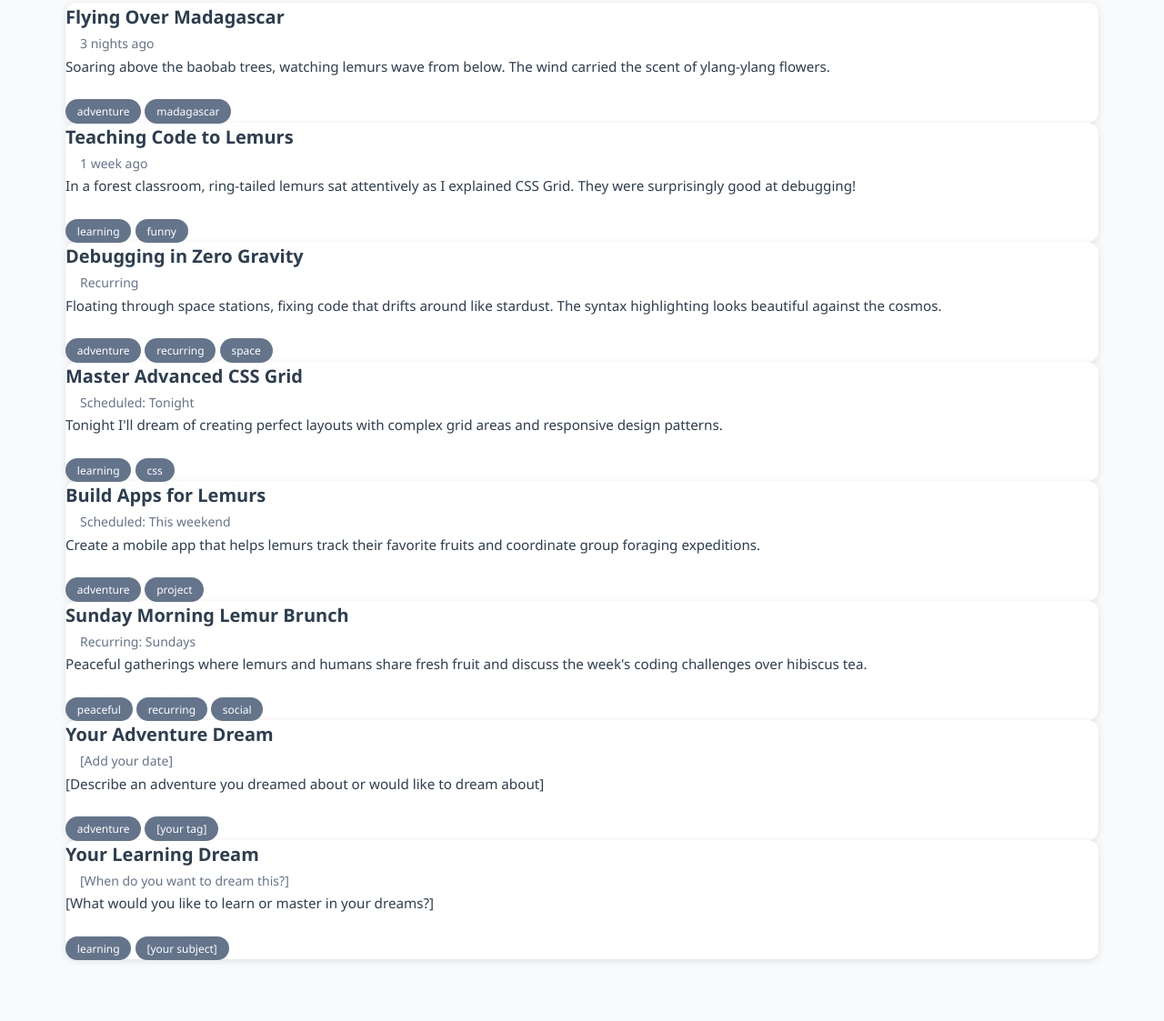
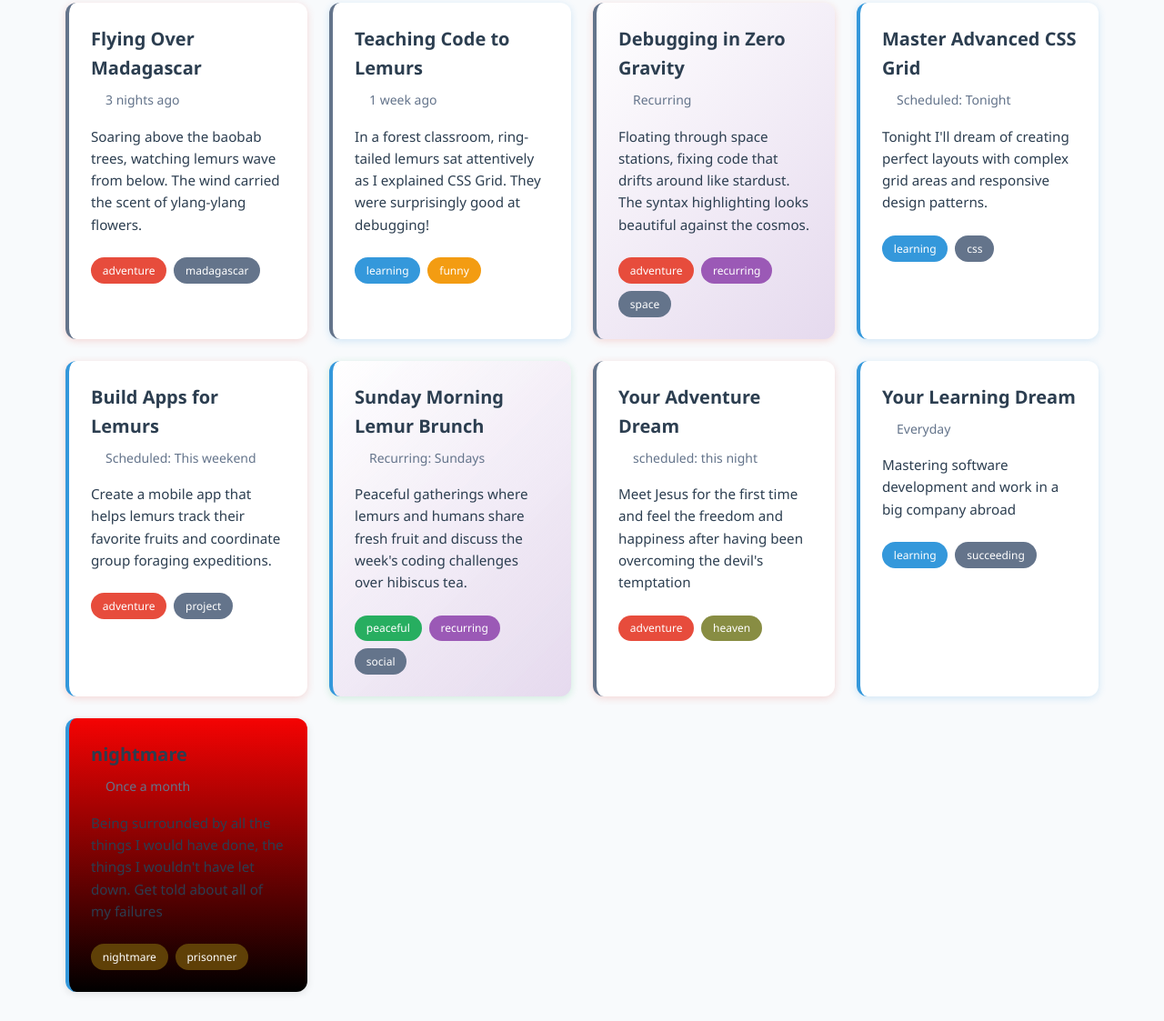
Before and after one commit to NicolasVelomaro/w2_css_transition_followup, a plain HTML site: page index.html in a window 1280 px wide. Shown: the part 177-1300 px from the top of the page at 91% size. Before the commit the page ends 1264 px from the top, so only its background shows below. Drawn offline with Linux system fonts and the light colour scheme.

Commit message:
completed transition followup

```diff
--- a/css/styles.css
+++ b/css/styles.css
@@ -103,9 +103,9 @@ body {
 /* TODO: Complete the .dreams-grid styles below */
 .dreams-grid {
   /* Uncomment and experiment with these grid properties: */
-  /* display: grid; */
-  /* grid-template-columns: repeat(auto-fit, minmax(300px, 1fr)); */
-  /* gap: var(--grid-gap); */
+  display: grid;
+  grid-template-columns: repeat(auto-fit, minmax(250px, 1fr));
+  gap: var(--grid-gap);
 
   /*
     💡 Questions to explore:
@@ -129,10 +129,10 @@ body {
   box-shadow: 0 2px 8px rgba(0, 0, 0, 0.1);
 
   /* TODO: Add padding using our CSS custom property */
-  /* padding: var(--card-padding); */
+  padding: var(--card-padding);
 
   /* We'll add transitions here in Phase 3! */
-  /* cursor: pointer; */
+  cursor: pointer;
 
   /*
     🔍 Box Model Exploration:
@@ -153,19 +153,19 @@ body {
 /* Past dreams get a subtle left border */
 .past-dream {
   /* TODO: Add a subtle left border */
-  /* border-left: 4px solid var(--text-secondary); */
+  border-left: 4px solid var(--text-secondary);
 }
 
 /* Future dreams get a different border treatment */
 .future-dream {
   /* TODO: Add a left border with a different color */
-  /* border-left: 4px solid var(--learning-color); */
+  border-left: 4px solid var(--learning-color);
 }
 
 /* Recurring dreams get special styling */
 .recurring-dream {
   /* TODO: Add a subtle background tint for recurring dreams */
-  /* background: linear-gradient(135deg, var(--card-bg) 0%, rgba(155, 89, 182, 0.2) 100%); */
+   background: linear-gradient(135deg, var(--card-bg) 0%, rgba(155, 89, 182, 0.2) 100%);
 }
 
 /* ==========================================================================
@@ -207,12 +207,12 @@ body {
 
 .dream-header {
   /* TODO: Create a flexible header layout */
-  /* display: flex; */
-  /* flex-wrap: wrap; */
-  /* justify-content: space-between; */
-  /* align-items: baseline; */
-  /* gap: 0.5rem; */
-  /* margin-bottom: 1rem; */
+   display: flex;
+   flex-wrap: wrap;
+   justify-content: space-between;
+   align-items: baseline;
+   gap: 0.5rem;
+   margin-bottom: 1rem;
 
   /*
     🔍 Flexbox Exploration:
@@ -271,9 +271,11 @@ body {
 
 .dream-tags {
   /* TODO: Create a flexible tag container */
-  /* display: flex; */
-  /* flex-wrap: wrap; */
-  /* gap: 0.5rem; */
+  display: flex;
+   flex-wrap: wrap;
+
+   gap: 0.5rem;
+
 
   /*
     🔍 Flex Wrap Exploration:
@@ -321,36 +323,36 @@ body {
    ========================================================================== */
 
 /* Adventure dreams - bold and energetic */
-.adventure .tag {
+.adventure {
   background: var(--adventure-color);
 }
 
 /* Learning dreams - calm and focused */
-.learning .tag {
+.learning {
   background: var(--learning-color);
 }
 
 /* Peaceful dreams - gentle and soothing */
-.peaceful .tag {
+.peaceful {
   background: var(--peaceful-color);
 }
 
 /* Funny dreams - bright and playful */
-.funny .tag {
+.funny {
   background: var(--funny-color);
 }
 
 /* Recurring dreams - mysterious and special */
-.recurring .tag {
+.recurring {
   background: var(--recurring-color);
 }
 
 /* TODO: Experiment with your own dream type colors! */
-/*
-.your-dream-type.tag {
-    background: #your-color-here;
+
+.heaven {
+    background: rgb(136, 141, 67);
 }
-*/
+
 
 /* ==========================================================================
    🎯 TASK 7: Enhanced Card Styling Based on Dream Types
@@ -362,19 +364,19 @@ body {
 /* Adventure dreams get a subtle accent */
 .adventure-dream {
   /* TODO: Add a subtle box-shadow with the adventure color */
-  /* box-shadow: 0 2px 8px rgba(231, 76, 60, 0.2); */
+  box-shadow: 0 2px 8px rgba(231, 76, 60, 0.2);
 }
 
 /* Learning dreams get a different accent */
 .learning-dream {
   /* TODO: Add a subtle box-shadow with the learning color */
-  /* box-shadow: 0 2px 8px rgba(52, 152, 219, 0.2); */
+  box-shadow: 0 2px 8px rgba(52, 152, 219, 0.2);
 }
 
 /* Peaceful dreams get their own treatment */
 .peaceful-dream {
   /* TODO: Add a subtle box-shadow with the peaceful color */
-  /* box-shadow: 0 2px 8px rgba(39, 174, 96, 0.2); */
+  box-shadow: 0 2px 8px rgba(39, 174, 96, 0.2);
 }
 
 /*
@@ -437,7 +439,7 @@ body {
 .dream-card {
   /* Add transition to the base element (not the :hover state!) */
   /* TODO: Uncomment the transition below */
-  /* transition: transform var(--transition-smooth), box-shadow var(--transition-smooth); */
+  transition: transform var(--transition-smooth), box-shadow var(--transition-smooth);
 
   /*
     🔍 Why transitions go on the base element:
@@ -449,8 +451,8 @@ body {
 
 .dream-card:hover {
   /* TODO: Add hover effects */
-  /* transform: translateY(-4px); */
-  /* box-shadow: 0 8px 25px rgba(0, 0, 0, 0.15); */
+  transform: translateY(-10px);
+  box-shadow: 0 8px 25px rgba(0, 0, 0, 0.15);
 
   /*
     🔍 Transform vs Layout Properties:
@@ -462,12 +464,12 @@ body {
 
 .dream-title {
   /* TODO: Make the color of the title transition */
-  /* transition: color var(--transition-quick); */
+  transition: color var(--transition-quick);
 }
 
 .dream-card.dream-title {
   /* TODO: Make titles slightly more prominent on hover */
-  /* color: var(--learning-color); */
+  color: var(--learning-color);
 
   /*
     🔍 Nested Element Transitions:
@@ -487,13 +489,13 @@ body {
 .tag {
   /* Add transitions to tags for smooth color changes */
   /* TODO: Add transition for smooth tag interactions */
-  /* transition: background-color var(--transition-quick), transform var(--transition-quick); */
+  transition: background-color var(--transition-quick), transform var(--transition-quick);
 }
 
 .tag:hover {
   /* TODO: Make tags more prominent when hovered */
-  /* transform: scale(1.05); */
-  /* cursor: pointer; */
+  transform: scale(1.05);
+  cursor: pointer;
 
   /*
     🔍 Scale Transform:
@@ -504,14 +506,14 @@ body {
 }
 
 /* Specific hover effects for different tag types */
-.adventure.tag:hover {
+.adventure:hover {
   /* TODO: Adventure tags get more vibrant on hover */
-  /* background-color: #c0392b; */ /* Darker adventure color */
+  background-color: #c0392b; /* Darker adventure color */
 }
 
-.learning.tag:hover {
+.learning:hover {
   /* TODO: Learning tags get more vibrant on hover */
-  /* background-color: #2980b9; */ /* Darker learning color */
+  background-color: #2980b9;  /* Darker learning color */
 }
 
 /* ==========================================================================
@@ -524,22 +526,22 @@ body {
 /* Adventure dreams: Bold, energetic movements */
 .adventure-dream:hover {
   /* TODO: Adventure dreams get more dramatic effects */
-  /* transform: translateY(-6px) scale(1.02); */
-  /* box-shadow: 0 12px 30px rgba(231, 76, 60, 0.2); */
+  transform: translateY(-6px) scale(1.02);
+  box-shadow: 0 12px 30px rgba(231, 76, 60, 0.2);
 }
 
 /* Learning dreams: Gentle, focused interactions */
 .learning-dream:hover {
   /* TODO: Learning dreams get subtle, calm effects */
-  /* transform: translateY(-3px); */
-  /* box-shadow: 0 6px 20px rgba(52, 152, 219, 0.2); */
+  transform: translateY(-3px);
+  box-shadow: 0 6px 20px rgba(52, 152, 219, 0.2);
 }
 
 /* Peaceful dreams: Soft, soothing movements */
 .peaceful-dream:hover {
   /* TODO: Peaceful dreams get very gentle effects */
-  /* transform: translateY(-2px); */
-  /* box-shadow: 0 4px 15px rgba(39, 174, 96, 0.2); */
+  transform: translateY(-2px);
+  box-shadow: 0 4px 15px rgba(39, 174, 96, 0.2);
 }
 
 /* ==========================================================================
@@ -562,9 +564,9 @@ body {
 
 .dream-card:focus {
   /* TODO: Make focus states clear and accessible */
-  /* outline: 2px solid var(--learning-color); */
-  /* outline-offset: 2px; */
-  /* transform: translateY(-2px); */
+  outline: 2px solid var(--learning-color);
+  outline-offset: 2px;
+  transform: translateY(-2px);
 
   /*
     🔍 Focus vs Hover:
@@ -574,7 +576,10 @@ body {
     */
 }
 
-/* ==========================================================================
+/* ====================================tag
+tag
+tag
+tag======================================
    🎯 BONUS TASK: Create Your Own Nightmare Dream! 🕷️
 
    Time to get creative! Add a nightmare to your dreams dashboard.
@@ -602,21 +607,25 @@ body {
 .nightmare-dream {
   /* Your nightmare base styling */
   /* Maybe a darker background or special border? */
+  background: linear-gradient(360deg, #000000 0%, #f50303 100%);
 }
 
 .nightmare-dream:hover {
   /* Your nightmare hover effects */
   /* Perhaps a subtle shake or color shift? */
+  background: linear-gradient(360deg ,rgb(54, 6, 54)0%, rgb(255, 0, 106) 100%);
 }
 
-.nightmare-dream .tag {
+.nightmare-dream.tag {
   /* Special tag styling for nightmares */
   /* Maybe desaturated colors or different shapes? */
+  background: linear-gradient(180deg, black 0%, red 100%);
 }
 
-.nightmare .tag {
+.nightmare.tag {
   /* If you create a "nightmare" tag type */
   /* What color represents nightmares to you? */
+  background-color: rgb(95, 64, 7);
 }
 
 /* ==========================================================================
--- a/index.html
+++ b/index.html
@@ -113,24 +113,36 @@
           <article class="dream-card past-dream adventure-dream">
             <div class="dream-header">
               <h3 class="dream-title">Your Adventure Dream</h3>
-              <span class="dream-date">[Add your date]</span>
+              <span class="dream-date">scheduled: this night</span>
             </div>
-            <p class="dream-description">[Describe an adventure you dreamed about or would like to dream about]</p>
+            <p class="dream-description">Meet Jesus for the first time and feel the freedom and happiness after having been overcoming the devil's temptation</p>
             <div class="dream-tags">
               <span class="tag adventure">Adventure</span>
-              <span class="tag">[Your tag]</span>
+              <span class="tag heaven">heaven</span>
             </div>
           </article>
 
           <article class="dream-card future-dream learning-dream">
             <div class="dream-header">
               <h3 class="dream-title">Your Learning Dream</h3>
-              <span class="dream-date">[When do you want to dream this?]</span>
+              <span class="dream-date"> Everyday</span>
             </div>
-            <p class="dream-description">[What would you like to learn or master in your dreams?]</p>
+            <p class="dream-description">Mastering software development and work in a big company abroad</p>
             <div class="dream-tags">
               <span class="tag learning">Learning</span>
-              <span class="tag">[Your subject]</span>
+              <span class="tag succeeding">succeeding</span>
+            </div>
+          </article>
+
+          <article class="dream-card future-dream nightmare-dream">
+            <div class="dream-header">
+              <h3 class="dream-title">nightmare</h3>
+              <span class="dream-date"> Once a month</span>
+            </div>
+            <p class="dream-description">Being surrounded by all the things I would have done, the things I wouldn't have let down. Get told about all of my failures</p>
+            <div class="dream-tags">
+              <span class="tag nightmare">nightmare</span>
+              <span class="tag nightmare">prisonner</span>
             </div>
           </article>
         </section>
```
